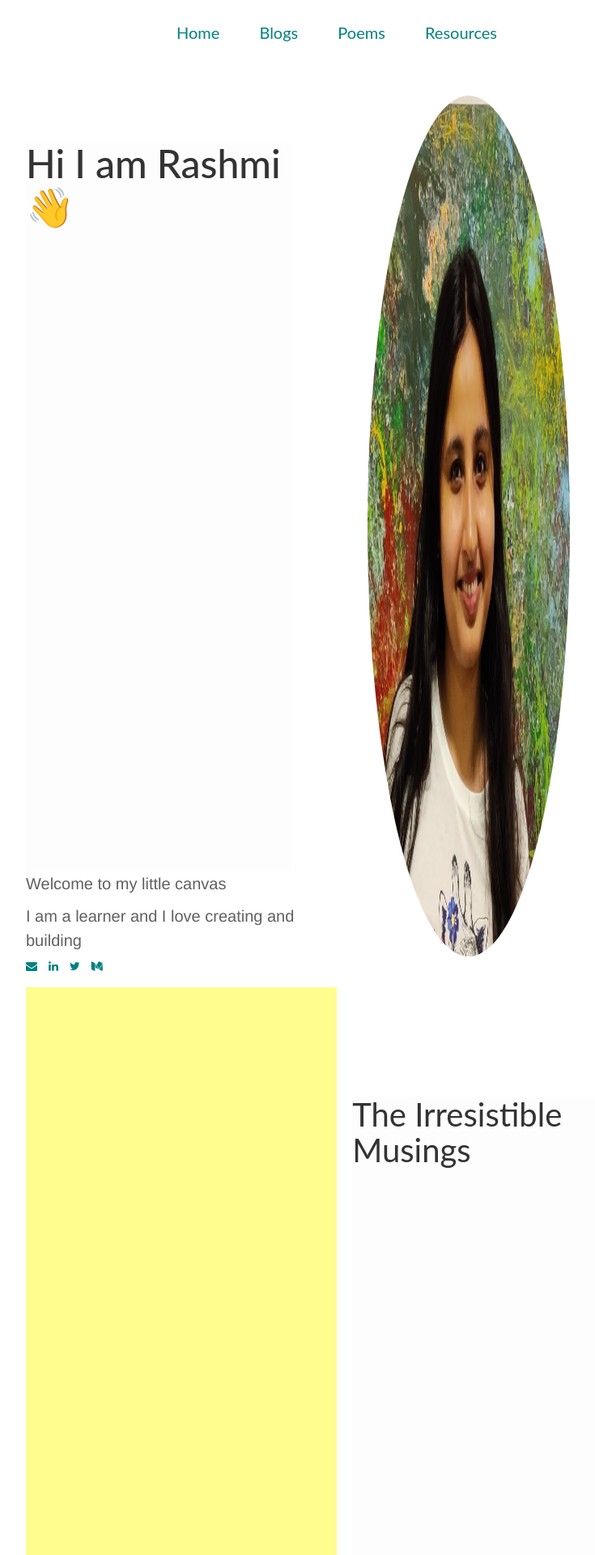
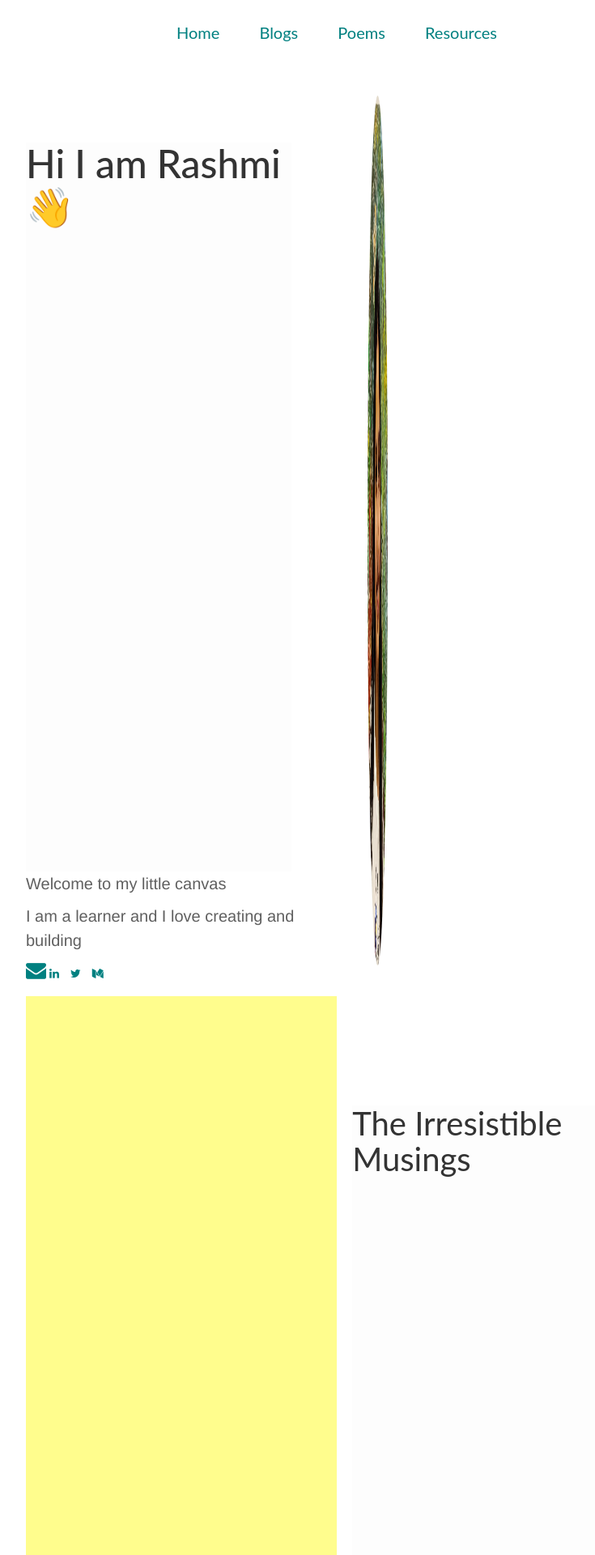
Before and after one commit to Rashmihere/Rashmihere.github.io, a Jekyll site: the page index.html, which Jekyll copies as it is, in a window 1280 px wide. Shown: the top 1920 px of the page at 81% size, without its empty margins (224-959 px from the left). Built offline with Jekyll 4.4.1, drawn with Linux system fonts in a browser that asks for light colours; some web fonts are replaced.

Commit message:
Homepage Changes

```diff
--- a/index.html
+++ b/index.html
@@ -58,7 +58,7 @@
               <h2 class = "site-title"  > Hi I am Rashmi 👋</h2>
               <p class = "text"> Welcome to my little canvas </p>
               <p class = "text">I am a learner and I love creating and building </p>
-              <a class="fa fa-envelope"  href="mailto:rashmishukla1808@gmail.com" style = "color:teal ; margin-right: 10px"></a>
+              <a class="fa fa-envelope"  href="mailto:rashmishukla1808@gmail.com" style = "font-size: 25px;color:teal ; margin-right: 25x"></a>
               <a  class = "fa fa-linkedin"  href="https://www.linkedin.com/in/rashmi-shukla-7ba298104/" target="_blank" style = "color:teal ; margin-right: 10px"></a>
               <a class = "fa fa-twitter"  href="https://twitter.com/oyerashmi" target="_blank"  style = "color:teal; margin-right: 10px"></a>
               <a class = "fa fa-medium" href="https://medium.com/@rashmishukla"target="_blank" style = "color:teal; margin-right: 10px" ></a>
@@ -70,7 +70,7 @@
 
 
          <div class = "img-section" style = "background-color: white" style ="float:right">
-            <img class = "image" style = "border-radius: 50%; width: 250px" src ="assets/images/Profile_Pic.jpg"  > </img>
+            <img class = "image" style = "border-radius: 50%; width: 25px" src ="assets/images/Profile_Pic.jpg"  > </img>
         </div>
 </div>
 
@@ -102,7 +102,7 @@
 
               <div class ="text-section" style = "float: left">
 
-             <div class = "text-content"style= "padding-left: 5%>
+             <div class = "text-content"style= "padding-left: 5%"">
              <h1 class = "text-title"> Blogs</h1>
 
              <h3 class = "text"> Learning new things everyday. </h3>
```
